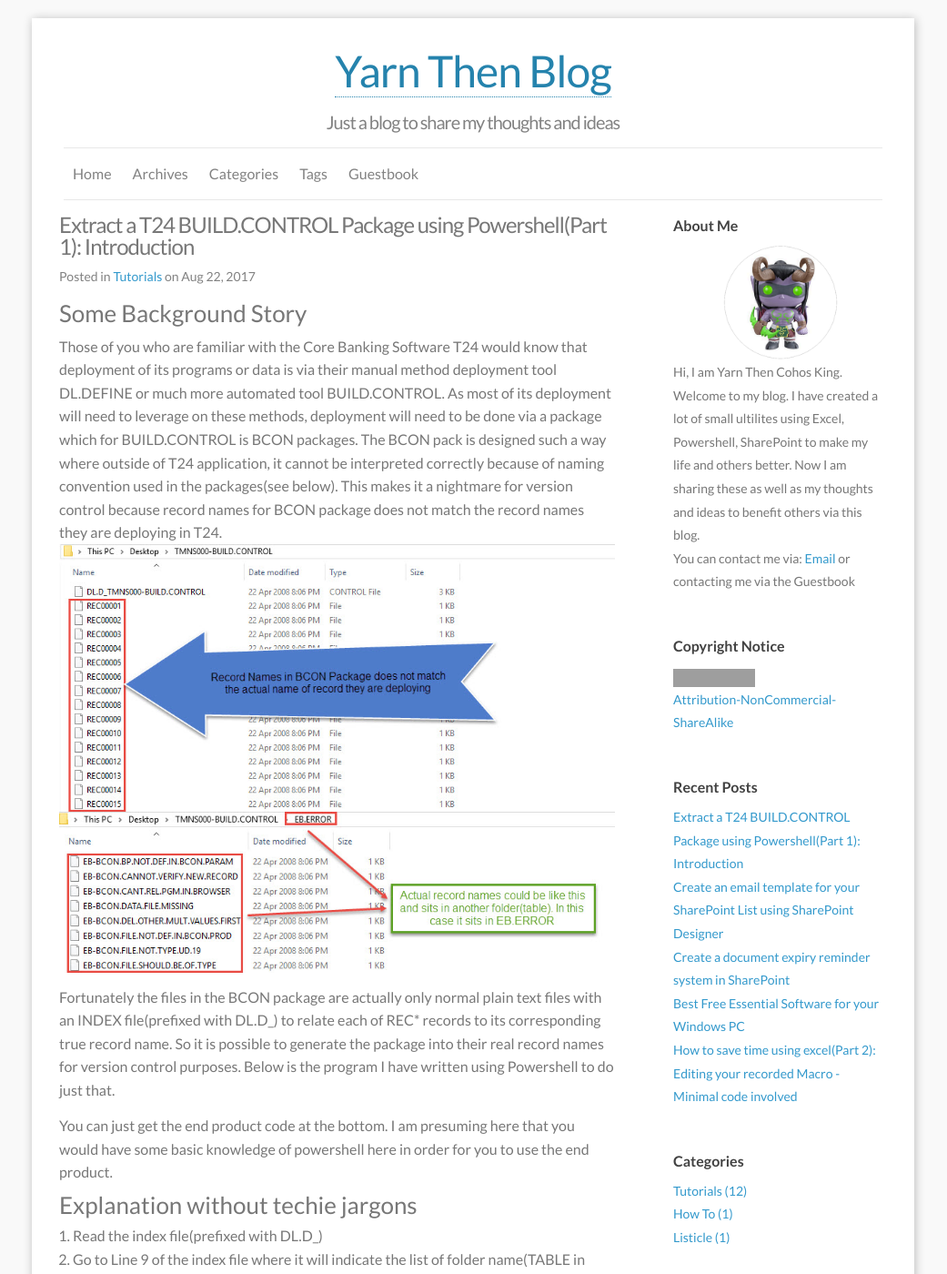
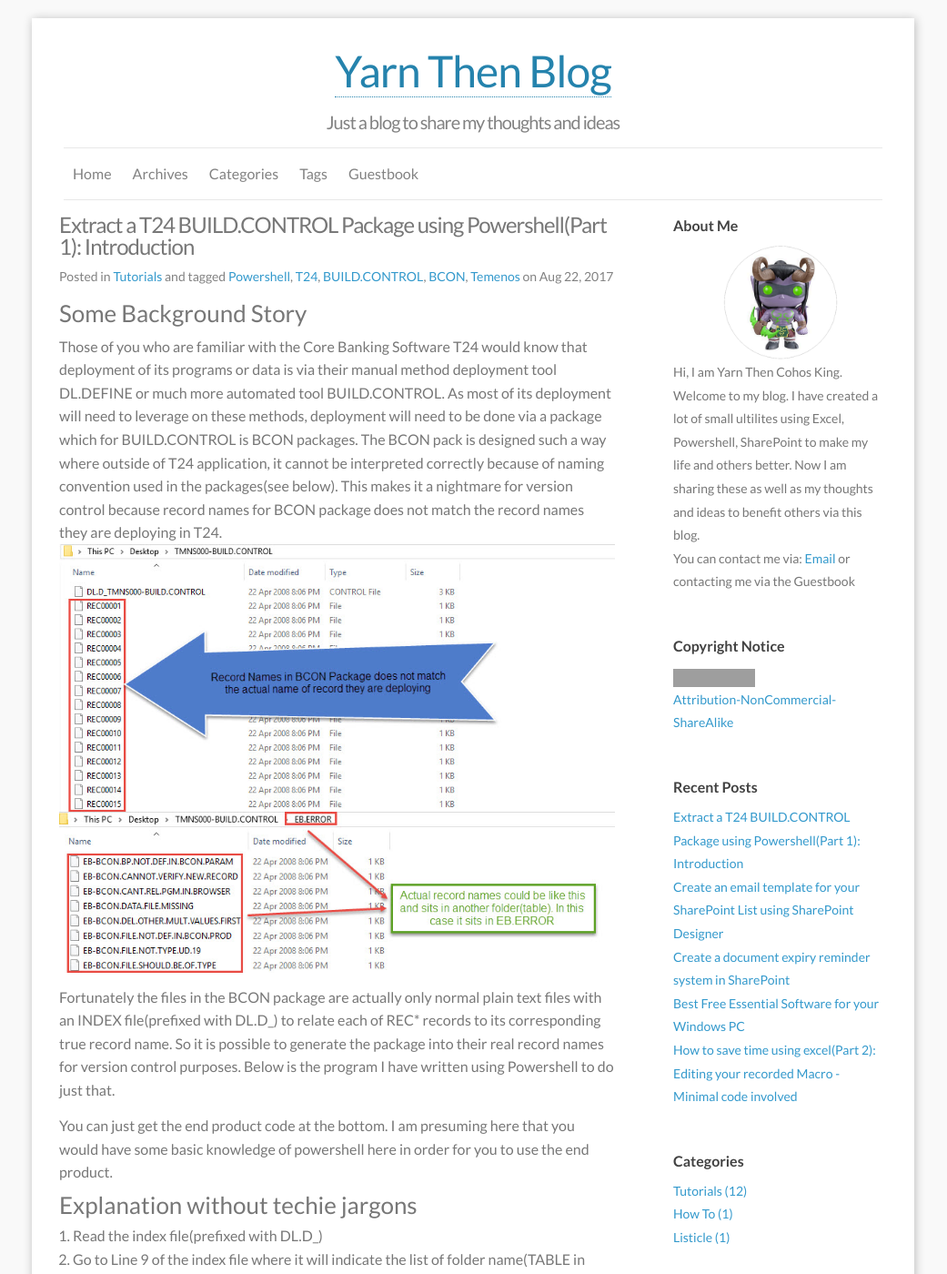
Before and after one commit to yarnthen/yarnthencohosking, a Jekyll site: the page built from _posts/2017-08-22-T24-BUILD-CONTROL-Package-Extraction-Using-Powershell.md, in a window 1280 px wide and 1400 px high. Shown: the whole window at 91% size, without its empty margins (120-1161 px from the left). Built offline with Jekyll 4.4.1, drawn with Linux system fonts in a browser that asks for light colours; comment, search, counter and statistics services are not loaded; some of the changed text lies outside the part shown; grey boxes are pictures that could not be loaded.

Commit message:
added new post

```diff
--- a/_posts/2017-08-22-T24-BUILD-CONTROL-Package-Extraction-Using-Powershell.md
+++ b/_posts/2017-08-22-T24-BUILD-CONTROL-Package-Extraction-Using-Powershell.md
@@ -4,6 +4,7 @@ title: "Extract a T24 BUILD.CONTROL Package using Powershell(Part 1): Introducti
 excerpt: "This post teaches you how to use PowerShell to extract T24 (Temenos Core Banking Product) Build Control Package"
 summary: "This post teaches you how to use PowerShell to extract T24 (Temenos Core Banking Product) Build Control Package"
 categories: Tutorials
+tags: [Powershell, T24, BUILD.CONTROL, BCON, Temenos]
 comments: true
 ---
 
```
